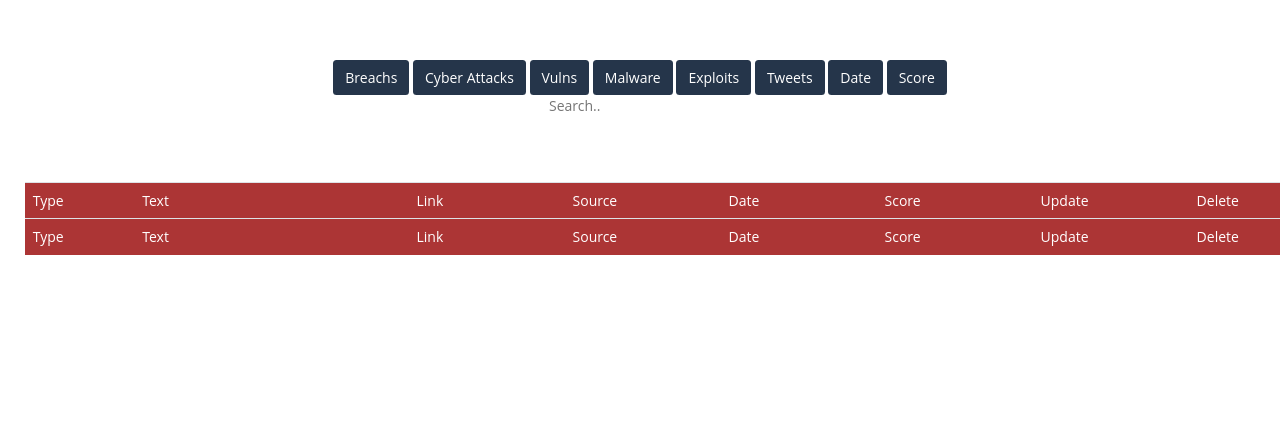
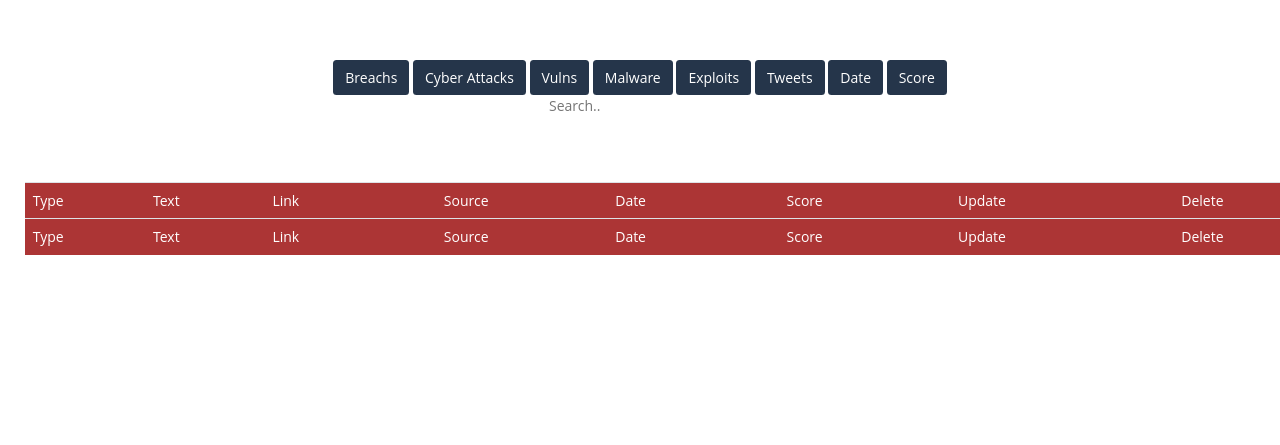
Before and after one commit to mrojz/cyber_security_news_scraper, a Flask app: page / in a window 1280 px wide; the page is wider, and only the part inside the window is pictured. Shown: the part 58-503 px from the top of that part. Run offline with Flask 2, Linux system fonts and the light colour scheme; data that the repository does not hold is empty; some libraries are stand-ins or nearby versions.

Commit message:
Add files via upload

```diff
--- a/templates/index.html
+++ b/templates/index.html
@@ -180,7 +180,7 @@ function vote(id,x) {
         <span onclick="redirect('score','1')" class="btn btn-de/static/bug.svgut btn-info" style=" background-color: #25354a;border:none;box-shadow: none;">Score
     </span>
 <span > <form action='/' method="GET"><input type="text" style="border:none;box-shadow: none;" name=search placeholder="Search..">
-    </span>
+    </span></form>
 
 </div>
   </a>
@@ -205,13 +205,13 @@ function vote(id,x) {
 <table class="table table-striped dataTable no-footer" id="example" cellpadding="0" cellspacing="0" align="center" data-page-length="20" role="grid" aria-describedby="example_info" style="width: 1320px;">
 <thead class="thead" style="background-color: #AC3535;color: #fff; ">
 <tr role="row">
-<td class="sorting_disabled" rowspan="1" colspan="1" style="width: 30.6px;" aria-label="Country">Type</td>
-<td class="sorting_disabled" rowspan="1" colspan="1" style="width: 100.6px;" aria-label="SSL">Text</td>
+<td class="sorting_disabled" rowspan="1" colspan="1" style="width: 30.6px;" >Type</td>
+<td class="sorting_disabled" rowspan="1" colspan="1" style="width: 30.6px;" >Text</td>
 <td class="sorting_disabled" tabindex="0" aria-controls="example" rowspan="1" colspan="1" style="width: 50.6px;">Link</td>
 <td class="sorting_disabled" tabindex="0" aria-controls="example" rowspan="1" colspan="1" style="width: 50.6px;">Source</td>
 <td class="sorting_disabled" tabindex="0" aria-controls="example" rowspan="1" colspan="1" style="width: 50.6px;">Date</td>
 <td class="sorting_disabled" tabindex="0" aria-controls="example" rowspan="1" colspan="1" style="width: 50.6px;">Score</td>
-<td class="sorting_disabled" tabindex="0" aria-controls="example" rowspan="1" colspan="1" style="width: 50.6px;">Update</td>
+<td class="sorting_disabled" tabindex="0" aria-controls="example" rowspan="1" colspan="1" style="width: 70.6px;">Update</td>
 <td class="sorting_disabled" tabindex="0" aria-controls="example" rowspan="1" colspan="1" style="width: 50.6px;">Delete</td>
 
 </tr>
--- a/templates/twitter.html
+++ b/templates/twitter.html
@@ -109,7 +109,7 @@ location.reload();
 
 
 function mute_bird(id,x) {
-  if (confirm('Are you sure you want to mute this bird ?')) {
+  if (confirm('Are you sure you want to (un)mute this bird ?')) {
     load("/birds/mute/"+id+"?mute="+x)
   }
 }
```
